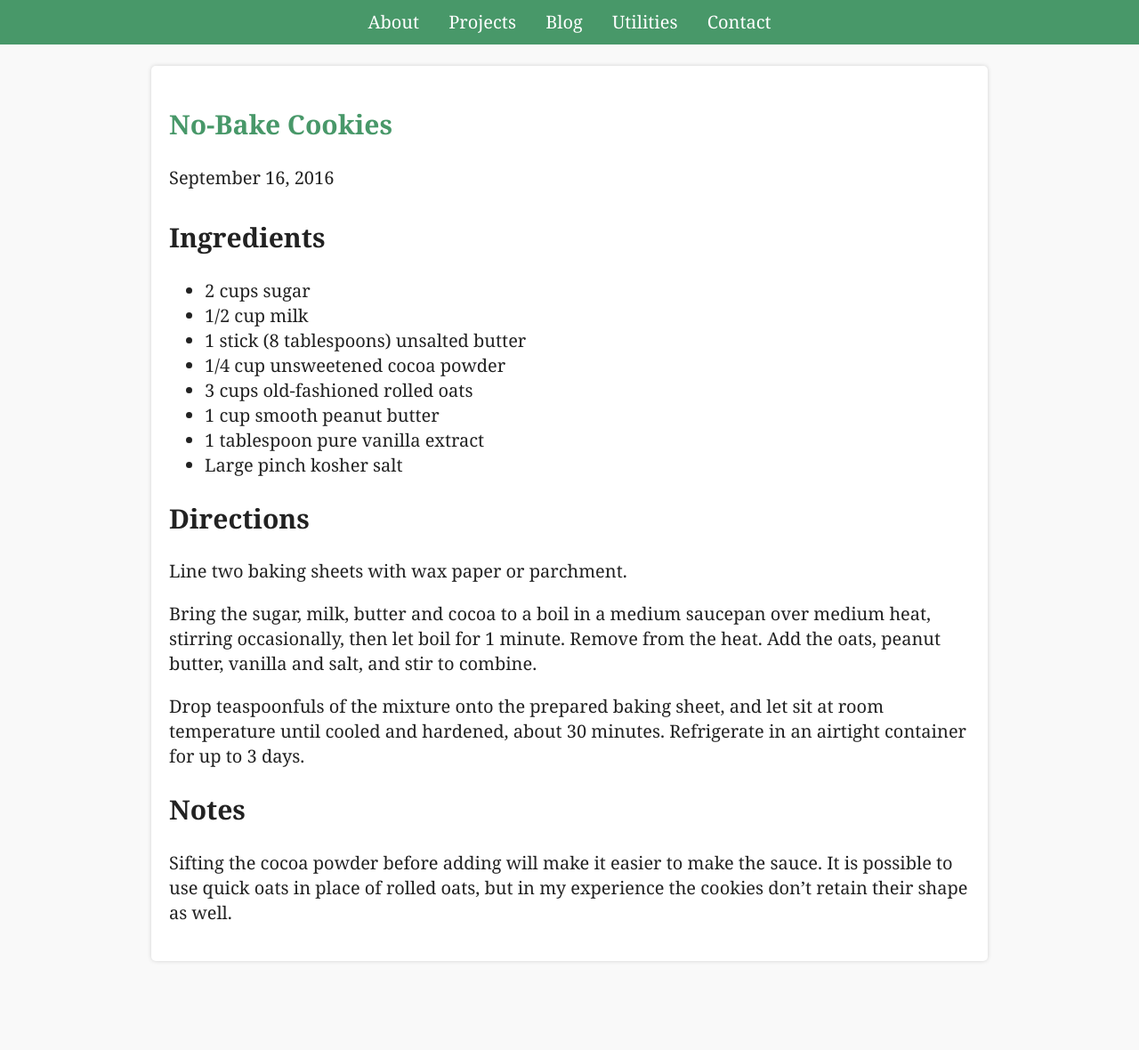
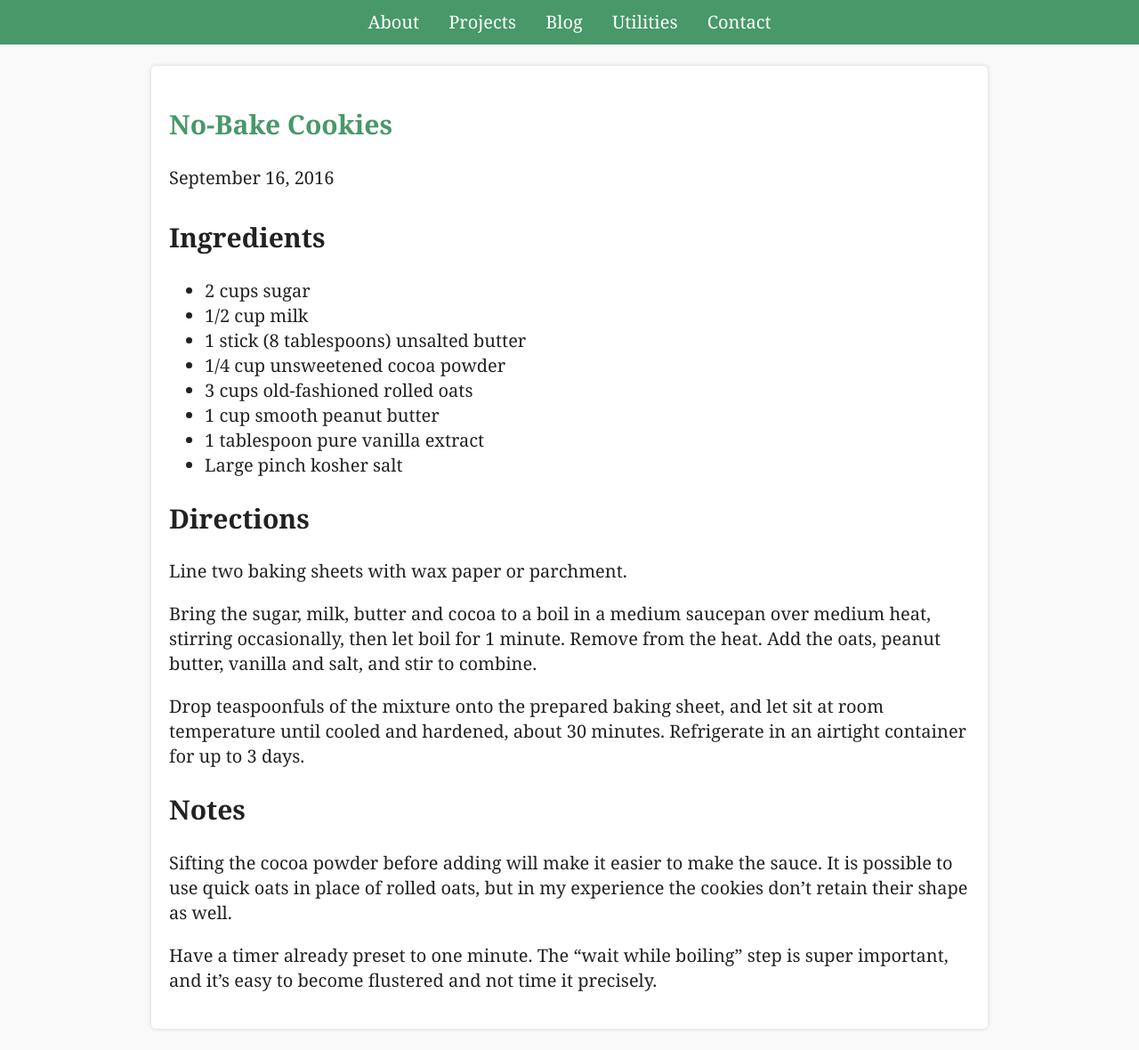
Before and after one commit to adamhammes/old-site, a Jekyll site: the page built from site/recipes/_posts/2016-09-16-no-bake-cookies.md, in a window 1280 px wide. Shown: the whole page at 89% size. Built offline with Jekyll 4.4.1, drawn with Linux system fonts in a browser that asks for light colours; before the commit the page ends 1104 px from its top, so only the background shows below that.

Commit message:
Add boiling tips

```diff
--- a/site/recipes/_posts/2016-09-16-no-bake-cookies.md
+++ b/site/recipes/_posts/2016-09-16-no-bake-cookies.md
@@ -32,3 +32,6 @@ Refrigerate in an airtight container for up to 3 days.
 
 Sifting the cocoa powder before adding will make it easier to make the sauce.
 It is possible to use quick oats in place of rolled oats, but in my experience the cookies don't retain their shape as well.
+
+Have a timer already preset to one minute.
+The "wait while boiling" step is super important, and it's easy to become flustered and not time it precisely.
```
